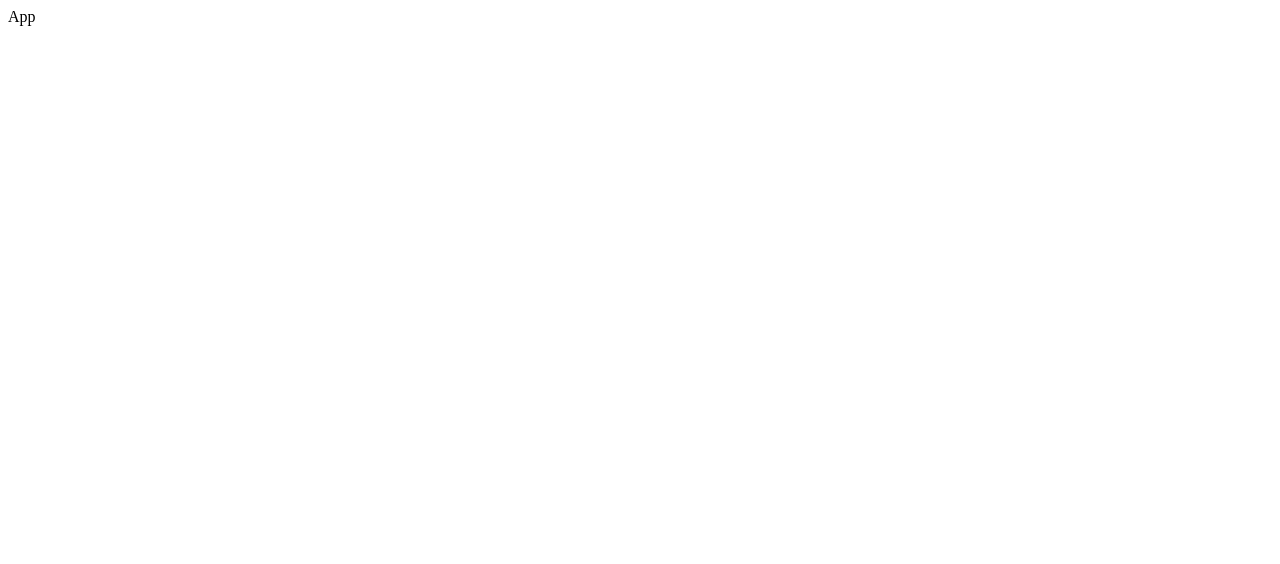
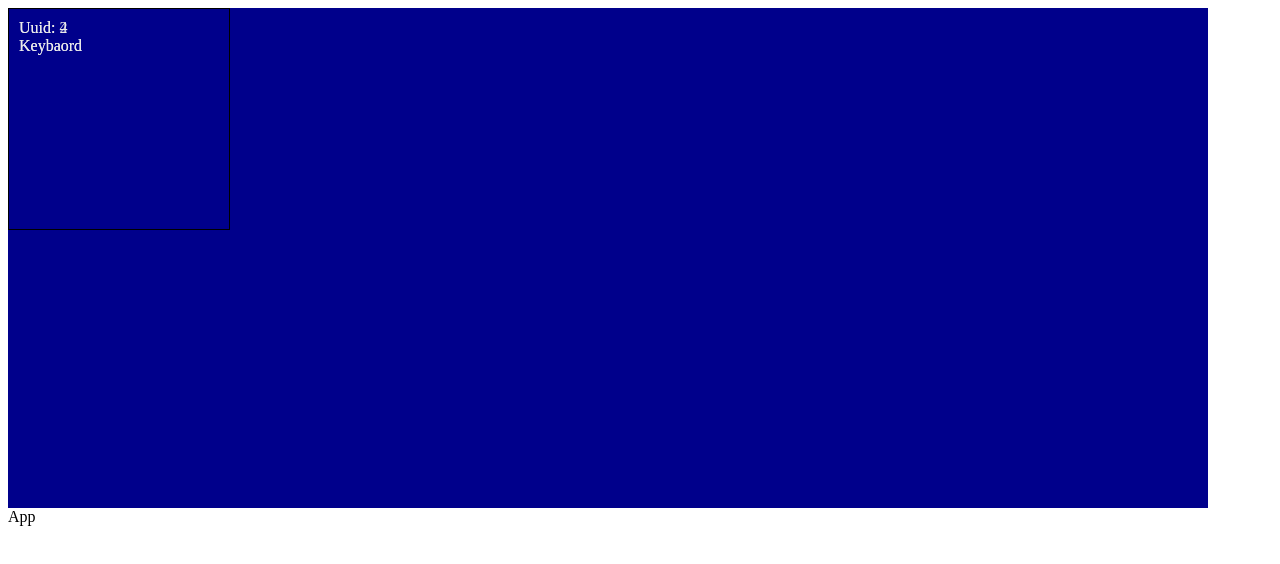
Before and after one commit to theknarf-experiments/react-opencanvas, a React (Create React App) app in the folder packages/react-graph/: page / in a window 1280 px wide. Shown: the top 564 px of the page. Built offline with nearby package versions, Linux system fonts and the light colour scheme.

Commit message:
Dragable elements

```diff
--- a/packages/react-graph/package.json
+++ b/packages/react-graph/package.json
@@ -13,6 +13,7 @@
     "react": "^17.0.1",
     "react-dom": "^17.0.1",
     "react-scripts": "4.0.1",
+    "react-uid": "^2.3.1",
     "typescript": "^4.0.3",
     "web-vitals": "^0.2.4"
   },
--- a/packages/react-graph/src/app.tsx
+++ b/packages/react-graph/src/app.tsx
@@ -1,7 +1,20 @@
 import React from 'react';
+import Graph, { useNode } from './components/graph';
+
+const KeyboardNode : React.FC = () => {
+	const { Node } = useNode();
+
+	return <Node>
+		Keybaord
+	</Node>
+}
 
 const App : React.FC = () => (
 	<div>
+		<Graph>
+			<KeyboardNode />
+			<KeyboardNode />
+		</Graph>
 		App
 	</div>
 );
--- /dev/null
+++ b/packages/react-graph/src/components/graph.tsx
@@ -0,0 +1,170 @@
+import React, { createContext, useContext, useReducer, useState } from 'react';
+import { useUID } from 'react-uid';
+
+interface Graph {
+	nodes: any[];
+	edges: any[];
+}
+
+const initialState : Graph = {
+	nodes: [],
+	edges: [],
+}
+
+const GraphContext = createContext<{
+	state?: Graph;
+	dispatch?: Function;
+	getPosition?: Function;
+}>({});
+
+enum ActionType {
+	UpdatePosition,
+	UpdateAttribute,
+	AddEdge,
+	RemoveEdge,
+};
+
+type Uid = string;
+
+type Actions =
+ | { type: ActionType.UpdatePosition, uid: Uid, x: Number, y: Number }
+ | { type: ActionType.UpdateAttribute, uid: Uid, key: String, value: any }
+ | { type: ActionType.AddEdge, fromNode: Uid, toNode: Uid };
+
+const graphReducer = (state : Graph, action: Actions) => {
+	switch(action.type) {
+		case ActionType.UpdatePosition:
+			const newState = { ...state };
+			const index = state.nodes.findIndex((node) => node.uid === action.uid);
+			if(index === -1) {
+				newState.nodes.push({uid: action.uid, x: action.x, y: action.y});
+			} else {
+				newState.nodes[index].x = action.x;
+				newState.nodes[index].y = action.y;
+			}
+			return newState;
+		case ActionType.UpdateAttribute:
+		case ActionType.AddEdge:
+		default:
+			break;
+	}
+
+	return state;
+};
+
+const updatePosition = (uid: Uid, x: Number, y: Number) => ({ type: ActionType.UpdatePosition, uid, x, y });
+
+const GraphComponent : React.FC = ({ children }) => {
+	const [state, dispatch] = useReducer(graphReducer, initialState);
+	const getPosition = (uid: Uid) => {
+		const node = state.nodes.find((node) => node.uid === uid);
+		const defaultValues = { x: 0, y: 0, width: 200, height: 200 };
+		return { ...defaultValues, ...node };
+	}
+
+	return <GraphContext.Provider value={{
+		state,
+		dispatch,
+		getPosition,
+	}}>
+		<div style={{
+			width: '1200px',
+			height: '500px',
+			backgroundColor: 'darkblue',
+			color: '#eaeaea',
+			position: 'relative'
+		}}>
+		{children}
+		</div>
+	</GraphContext.Provider>
+};
+
+interface NodeProps {
+	uid: Uid
+}
+
+const Node : React.FC<NodeProps> = ({ children, uid }) => {
+	const { getPosition, dispatch } = useContext(GraphContext);
+	const {x, y, width, height } = getPosition!(uid);
+	const [dragging, setDragging ] = useState({
+		dragging: false,
+		initial: { x: 0, y: 0 },
+		current: { x: 0, y: 0 },
+	});
+	const onMouseDown = (e : React.MouseEvent<HTMLDivElement, MouseEvent>) => {
+		setDragging({
+			dragging: true,
+			initial: {
+				x: e.clientX,
+				y: e.clientY,
+			},
+			current: {
+				x: e.clientX,
+				y: e.clientY,
+			}
+		})
+	};
+	const onMouseMove = (e: React.MouseEvent<HTMLDivElement, MouseEvent>) => {
+		if(dragging.dragging) {
+			setDragging({
+				...dragging,
+				current: {
+					x: e.clientX,
+					y: e.clientY,
+				}
+			});
+		}
+	};
+	const onMouseUp = (e: React.MouseEvent<HTMLDivElement, MouseEvent>) => {
+		if(dragging.dragging) {
+			dispatch!(updatePosition(
+				uid,
+				x + dragging.current.x - dragging.initial.x,
+				y + dragging.current.y - dragging.initial.y
+			));
+			setDragging({
+				dragging: false,
+				initial: {
+					x: 0,
+					y: 0,
+				},
+				current: {
+					x: 0,
+					y: 0,
+				}
+			});
+		}
+	};
+
+	const left = x + dragging.current.x - dragging.initial.x;
+	const top =  y + dragging.current.y - dragging.initial.y;
+
+	return <div style={{
+		position: 'absolute',
+		border: '1px solid black',
+		padding: '10px',
+		left: `${left}px`,
+		top: `${top}px`,
+		width: `${width}px`,
+		height: `${height}px`,
+	}}
+	onMouseDown={onMouseDown}
+	onMouseMove={onMouseMove}
+	onMouseUp={onMouseUp}
+	>
+		<span>Uuid: {uid}</span>
+		<div>{children}</div>
+	</div>
+};
+
+export const useNode = () => {
+	const uid = useUID();
+	//const context = useContext(GraphContext);
+
+	return {
+		Node: ({ ...args }) => <Node uid={uid} {...args} />,
+		//setData: (key, value) =>
+	};
+}
+
+export default GraphComponent;
```
Also changed, not shown: 1 other file (tests, documents, lock files or other folders).
